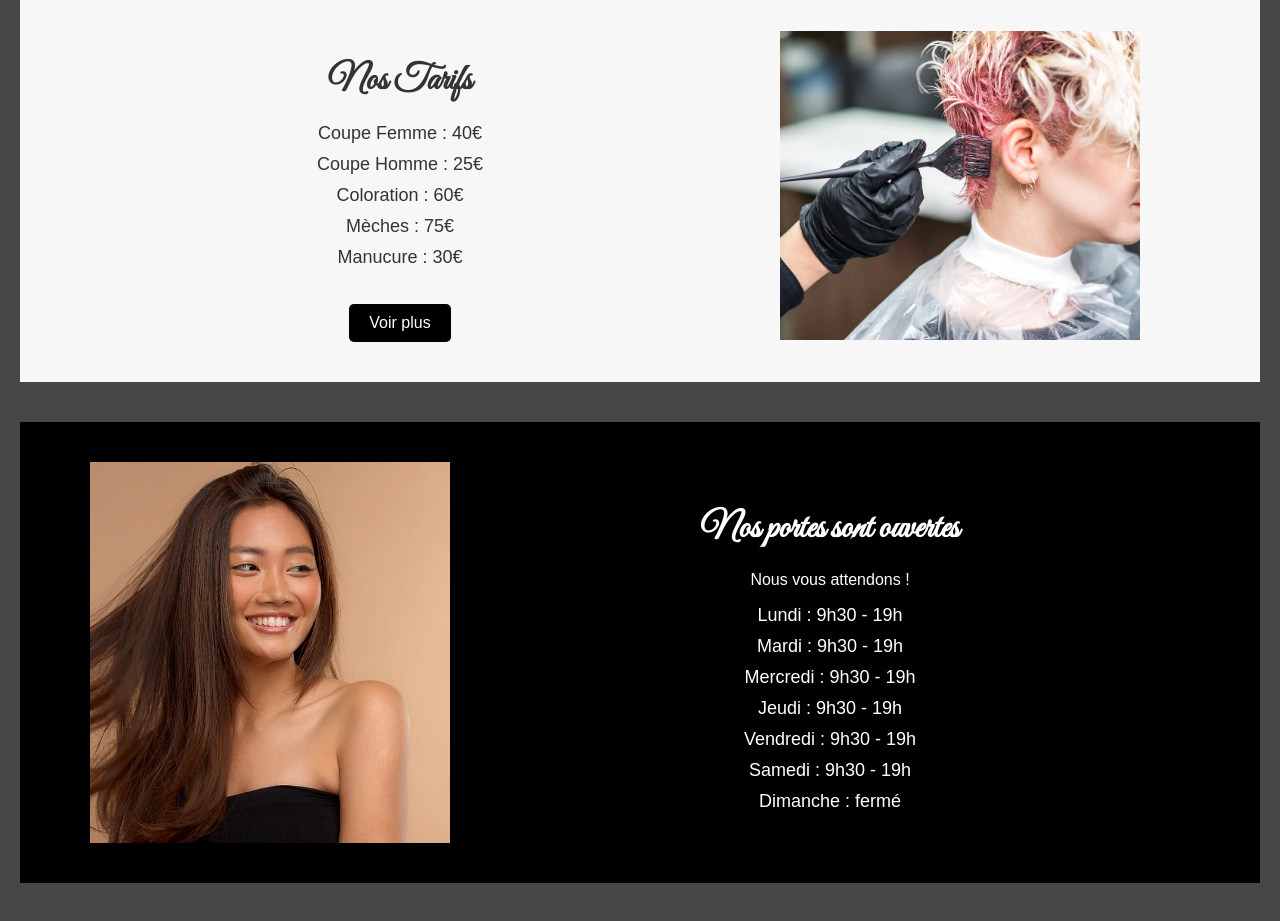
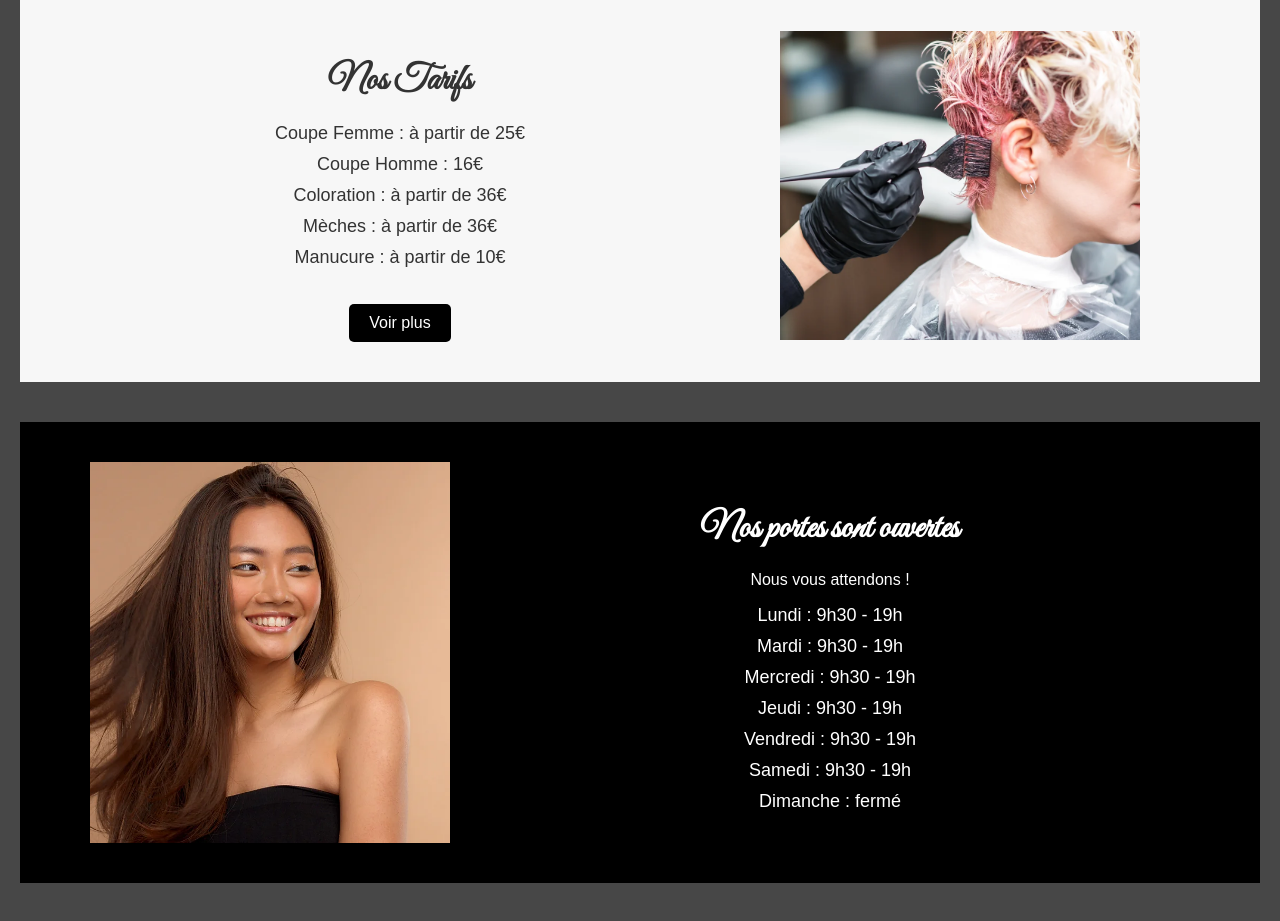
Before and after one commit to marcolap13/m3coiffure, a plain HTML site: page index.html in a window 1280 px wide. Shown: the part 1360-2281 px from the top of the page. Drawn offline with Linux system fonts and the light colour scheme.

Commit message:
Update index.html

```diff
--- a/index.html
+++ b/index.html
@@ -47,11 +47,11 @@
                 <div class="tarif-text">
                    <h2>Nos Tarifs</h2>
                     <ul>
-                        <li>Coupe Femme : 40€</li>
-                      <li>Coupe Homme : 25€</li>
-                        <li>Coloration : 60€</li>
-                     <li>Mèches : 75€</li>
-                     <li>Manucure : 30€</li>
+                        <li>Coupe Femme : à partir de 25€</li>
+                      <li>Coupe Homme : 16€</li>
+                        <li>Coloration : à partir de 36€</li>
+                     <li>Mèches : à partir de 36€</li>
+                     <li>Manucure : à partir de 10€</li>
                  </ul>
                   <a href="tarifs.html" class="btn">Voir plus</a> <!-- Bouton pour rediriger vers tarifs.html -->
               </div>
```
